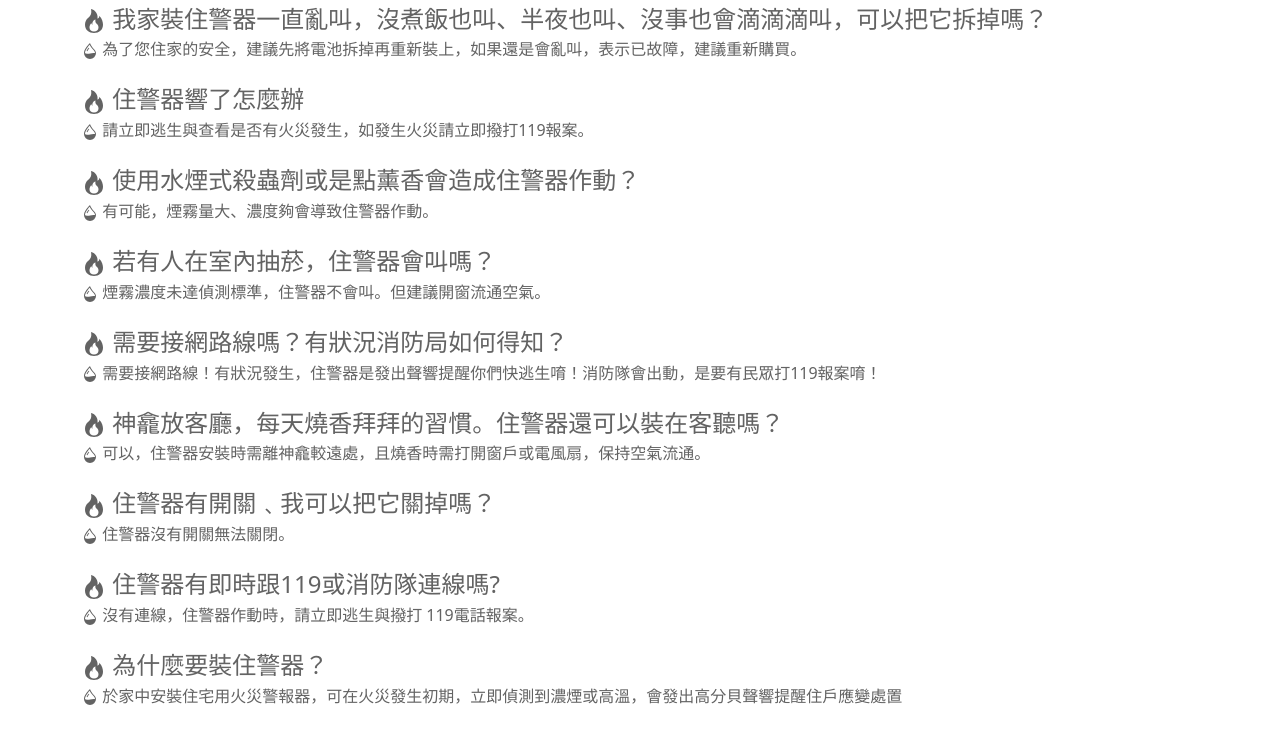
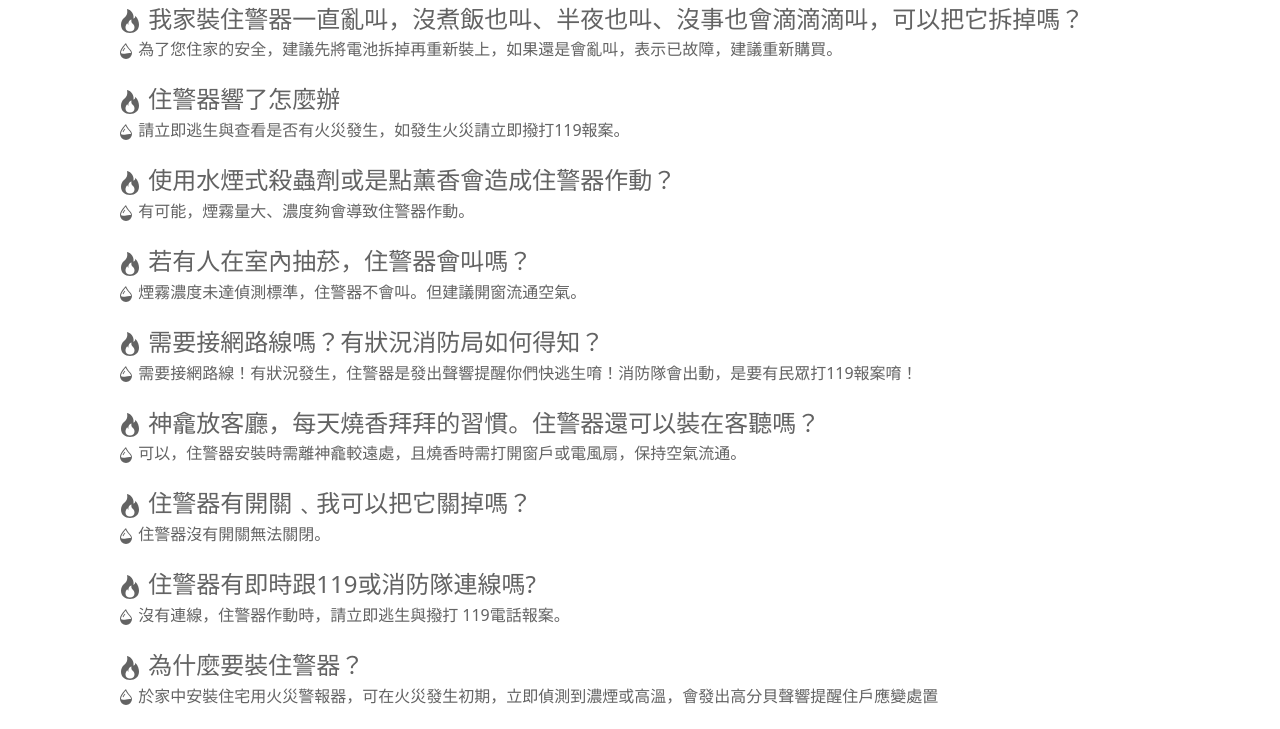
Before and after one commit to chris05160802/siren, a plain HTML site: page Question.html in a window 1280 px wide. Shown: the part 173-902 px from the top of the page. Drawn offline with nearby package versions, Linux system fonts and the light colour scheme.

Commit message:
finish Question page and match all page

```diff
--- a/Question.html
+++ b/Question.html
@@ -34,7 +34,7 @@
         </nav>
     </header>
     <section>
-        <div class="container">
+        <div class="container px-lg-5">
             <h1 class="title darkgreen fw-bold d-flex mb-3 mb-lg-4">常見問題</h1>
             <div class="mb-4">
                 <h4 class="darkgreen mb-1 main-question">
```
